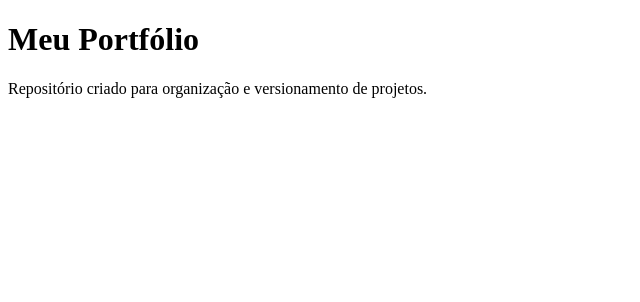
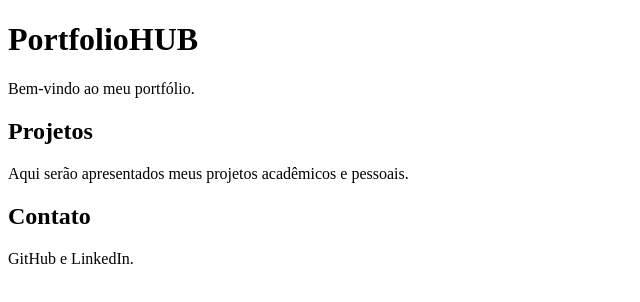
Before and after one commit to gianluca-berria/PortfolioHUB, a plain HTML site: page index.html in a window 1280 px wide. Shown: the whole page, without its empty margins (0-640 px from the left). Drawn offline with Linux system fonts and the light colour scheme.

Commit message:
feat: add portfolio page v1

```diff
--- a/index.html
+++ b/index.html
@@ -2,10 +2,18 @@
 <html lang="pt-BR">
 <head>
     <meta charset="UTF-8">
+    <meta name="viewport" content="width=device-width, initial-scale=1.0">
     <title>PortfolioHUB</title>
 </head>
 <body>
-    <h1>Meu Portfólio</h1>
-    <p>Repositório criado para organização e versionamento de projetos.</p>
+    <h1>PortfolioHUB</h1>
+
+    <p>Bem-vindo ao meu portfólio.</p>
+
+    <h2>Projetos</h2>
+    <p>Aqui serão apresentados meus projetos acadêmicos e pessoais.</p>
+
+    <h2>Contato</h2>
+    <p>GitHub e LinkedIn.</p>
 </body>
 </html>
```
